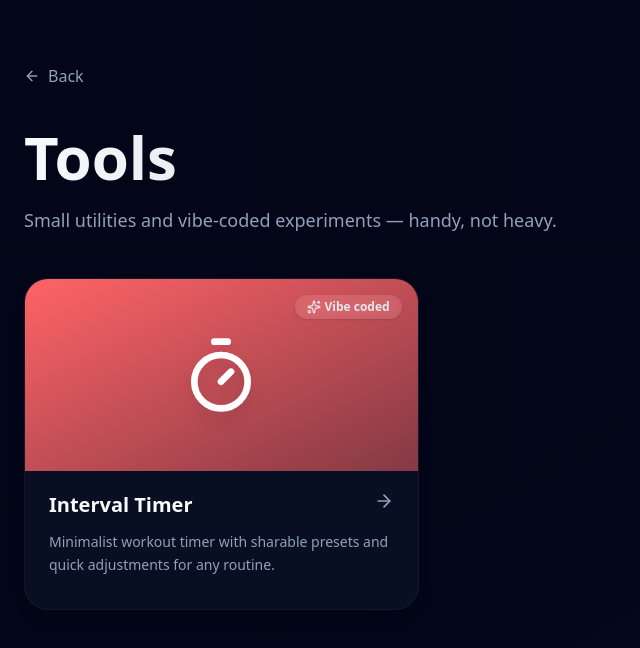
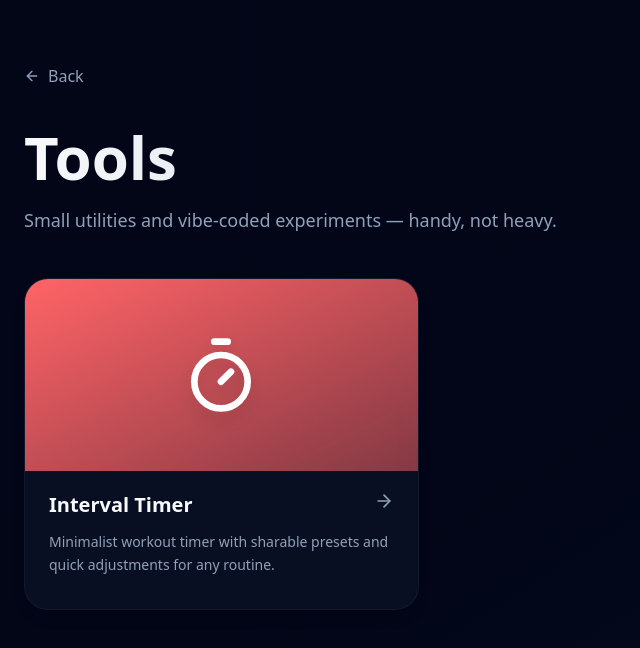
Before and after one commit to Twanghofer/tobito.dev, a Next.js app: page /tools in a window 1280 px wide. Shown: the top 648 px of the page, without its empty margins (0-640 px from the left). Built offline with nearby package versions, Linux system fonts and the light colour scheme; no server answers; what @convex-dev/auth, convex-helpers would draw is missing.

Commit message:
refactor: clean up Tools page by removing unused Vibe coded badge

```diff
--- a/app/tools/page.tsx
+++ b/app/tools/page.tsx
@@ -55,12 +55,7 @@ export default function Tools() {
                     <Icon className="size-20 text-white drop-shadow-xl" />
                   </div>
 
-                  <div className="absolute top-4 right-4 flex flex-wrap gap-2">
-                    <span className="inline-flex items-center gap-1 rounded-full bg-primary/10 px-3 py-1 text-xs font-semibold text-primary shadow-sm backdrop-blur">
-                      <Sparkles className="h-3.5 w-3.5" />
-                      Vibe coded
-                    </span>
-                  </div>
+                  <div className="absolute top-4 right-4 flex flex-wrap gap-2"></div>
                 </div>
 
                 <div className="flex flex-1 flex-col gap-3 px-6 pt-5 pb-8">
```
